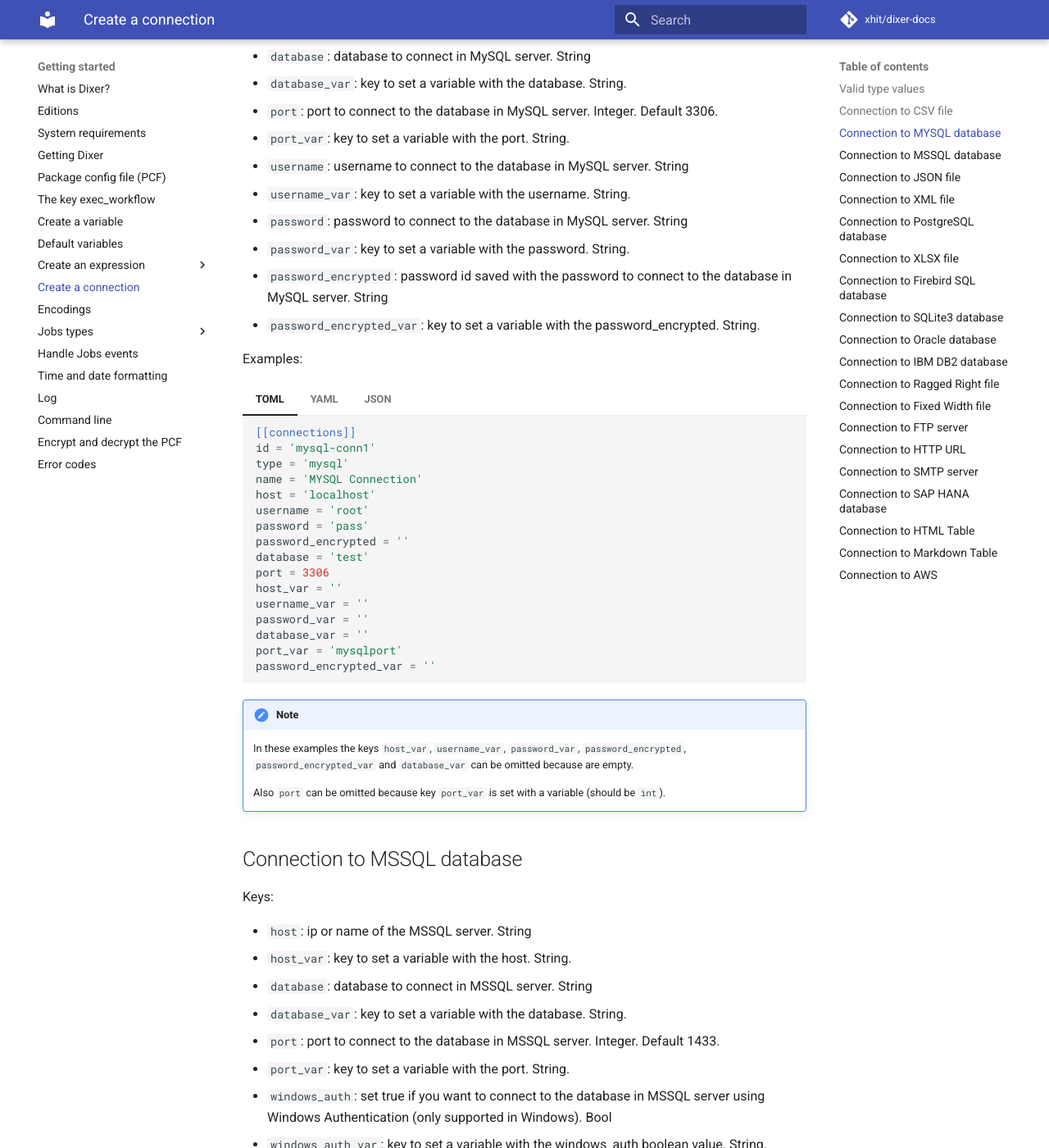
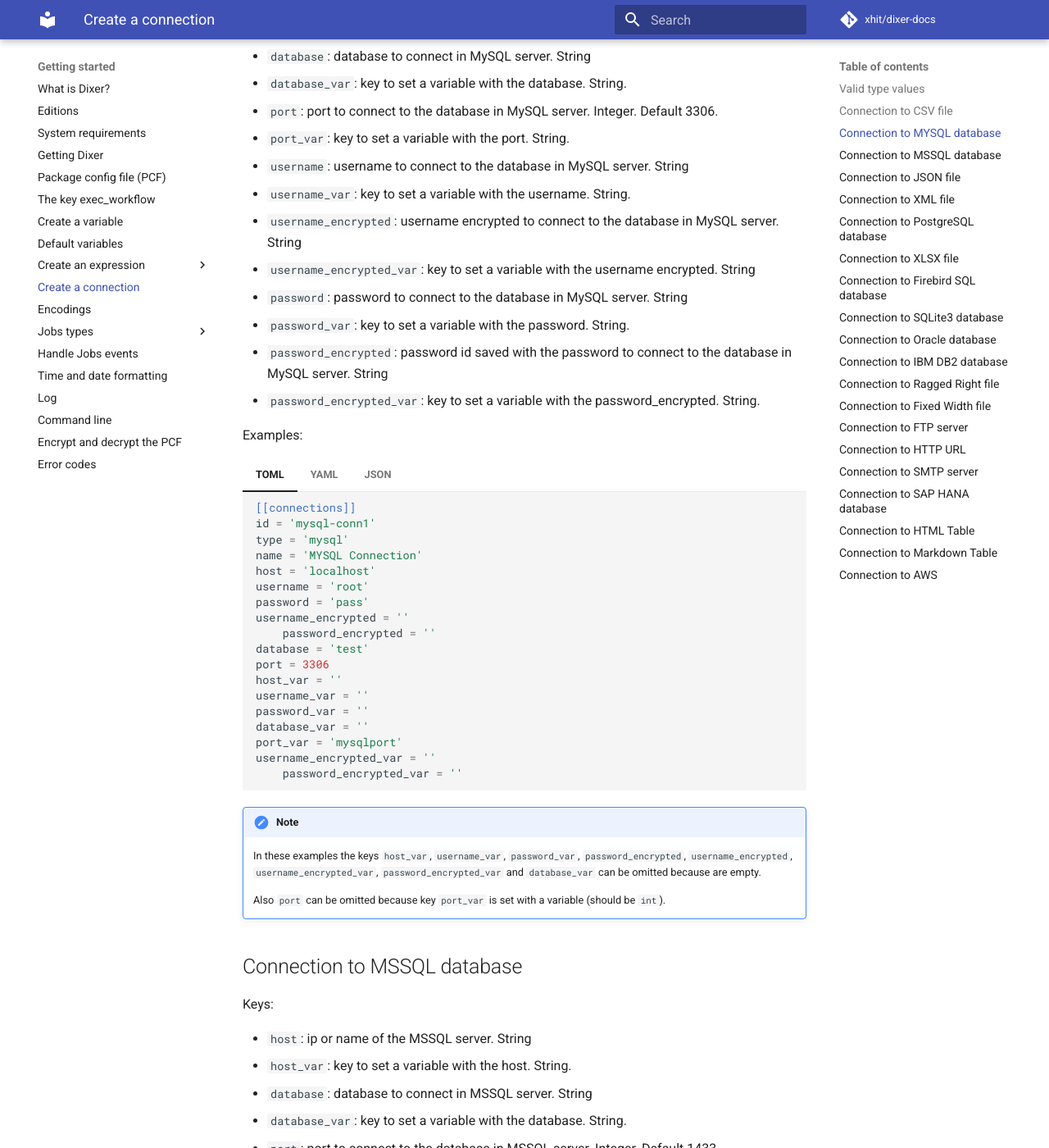
Before and after one commit to Dixer-ETL/dixer-docs, an MkDocs documentation site: the page built from docs/documentation/Create-a-connection.md, in a window 1280 px wide and 1400 px high, scrolled down 2511 px. Shown: the whole window at 82% size. Built offline with MkDocs 1.6.1 and Material for MkDocs 9.7.7, drawn with Linux system fonts in a browser that asks for light colours; comment, search, counter and statistics services are not loaded; some of the changed text lies outside the part shown.

Commit message:
Updates connections an added fixed bug

````diff
--- a/docs/documentation/Create-a-connection.md
+++ b/docs/documentation/Create-a-connection.md
@@ -120,6 +120,8 @@ Keys:
 - `port_var`: key to set a variable with the port. String.
 - `username`: username to connect to the database in MySQL server. String
 - `username_var`: key to set a variable with the username. String.
+- `username_encrypted`: username encrypted to connect to the database in MySQL server. String
+- `username_encrypted_var`: key to set a variable with the username encrypted. String
 - `password`: password to connect to the database in MySQL server. String
 - `password_var`: key to set a variable with the password. String.
 - `password_encrypted`: password id saved with the password to connect to the database in MySQL server. String
@@ -136,7 +138,8 @@ Examples:
     host = 'localhost'
     username = 'root'
     password = 'pass'
-    password_encrypted = ''
+    username_encrypted = ''
+		password_encrypted = ''
     database = 'test'
     port = 3306
     host_var = ''
@@ -144,7 +147,8 @@ Examples:
     password_var = ''
     database_var = ''
     port_var = 'mysqlport'
-    password_encrypted_var = ''
+    username_encrypted_var = ''
+		password_encrypted_var = ''
     ```
 
 === "YAML"
@@ -156,7 +160,8 @@ Examples:
         host: localhost
         username: root
         password: pass
-        password_encrypted: ''
+        username_encrypted: ''
+				password_encrypted: ''
         database: test
         port: 3306
         host_var: ''
@@ -164,7 +169,8 @@ Examples:
         password_var: ''
         database_var: ''
         port_var: mysqlport
-        password_encrypted_var: ''
+        username_encrypted_var: ''
+				password_encrypted_var: ''
     ```
 
 === "JSON"
@@ -177,7 +183,8 @@ Examples:
           "host": "localhost",
           "username": "root",
           "password": "pass",
-          "password_encrypted": "",
+          "username_encrypted": "",
+					"password_encrypted": "",
           "database": "test",
           "port": 3306,
           "host_var": "",
@@ -185,13 +192,14 @@ Examples:
           "password_var": "",
           "database_var": "",
           "port_var": "mysqlport",
-          "password_encrypted_var": "",
-        }
-      ]
-    ```
-
-!!! note
-    In these examples the keys `host_var`, `username_var`, `password_var`, `password_encrypted`, `password_encrypted_var` and `database_var` can be omitted because are empty.
+          "username_encrypted_var": "",
+					"password_encrypted_var": "",
+        }
+      ]
+    ```
+
+!!! note
+    In these examples the keys `host_var`, `username_var`, `password_var`, `password_encrypted`, `username_encrypted`, `username_encrypted_var`, `password_encrypted_var` and `database_var` can be omitted because are empty.
 
     Also `port` can be omitted because key `port_var` is set with a variable (should be `int`).
 
@@ -226,7 +234,8 @@ Examples:
     windows_auth = true
     username = 'test'
     password = 'pass'
-    password_encrypted = ''
+    username_encrypted = ''
+		password_encrypted = ''
     database = 'testdb'
     port = 1433
     host_var = ''
@@ -234,7 +243,8 @@ Examples:
     password_var = ''
     database_var = ''
     port_var = 'mssqlport'
-    password_encrypted_var = ''
+    username_encrypted_var = ''
+		password_encrypted_var = ''
     windows_auth_var = ''
     ```
 
@@ -248,7 +258,8 @@ Examples:
         windows_auth: true
         username: test
         password: pass
-        password_encrypted: ''
+        username_encrypted: ''
+				password_encrypted: ''
         database: testdb
         port: 1433
         host_var: ''
@@ -256,7 +267,8 @@ Examples:
         password_var: ''
         database_var: ''
         port_var: mssqlport
-        password_encrypted_var: ''
+        username_encrypted_var: ''
+				password_encrypted_var: ''
         windows_auth_var: ''
     ```
 
@@ -271,7 +283,8 @@ Examples:
           "windows_auth": true,
           "username": "test",
           "password": "pass",
-          "password_encrypted": "",
+          "username_encrypted": "",
+					"password_encrypted": "",
           "database": "testdb",
           "port": 1433,
           "host_var": "",
@@ -279,7 +292,8 @@ Examples:
           "password_var": "",
           "database_var": "",
           "port_var": "mssqlport",
-          "password_encrypted_var": "",
+          "username_encrypted_var": "",
+					"password_encrypted_var": "",
           "windows_auth_var": ""
         }
       ]
@@ -536,7 +550,8 @@ Examples:
     host = 'localhost'
     username = 'test'
     password = 'pass'
-    password_encrypted = ''
+    username_encrypted = ''
+		password_encrypted = ''
     database = 'testdb'
     port = 5432
     host_var = ''
@@ -544,7 +559,8 @@ Examples:
     password_var = ''
     database_var = ''
     port_var = ''
-    password_encrypted_var = ''
+    username_encrypted_var = ''
+		password_encrypted_var = ''
     ```
 
 === "YAML"
@@ -556,7 +572,8 @@ Examples:
         host: localhost
         username: test
         password: pass
-        password_encrypted: ''
+        username_encrypted: ''
+				password_encrypted: ''
         database: testdb
         port: 5432
         host_var: ''
@@ -564,7 +581,8 @@ Examples:
         password_var: ''
         database_var: ''
         port_var: ''
-        password_encrypted_var: ''
+        username_encrypted_var: ''
+				password_encrypted_var: ''
     ```
 
 === "JSON"
@@ -577,7 +595,8 @@ Examples:
           "host": "localhost",
           "username": "test",
           "password": "pass",
-          "password_encrypted": "",
+          "username_encrypted": "",
+					"password_encrypted": "",
           "database": "testdb",
           "port": 5432,
           "host_var": "",
@@ -585,13 +604,14 @@ Examples:
           "password_var": "",
           "database_var": "",
           "port_var": "",
-          "password_encrypted_var": ""
-        }
-      ]
-    ```
-
-!!! note
-    In these examples the keys `port_var`, `host_var`, `username_var`, `password_var`, `password_encrypted`, `password_encrypted_var` and `database_var` can be omitted because are empty.
+          "username_encrypted_var": "",
+					"password_encrypted_var": ""
+        }
+      ]
+    ```
+
+!!! note
+    In these examples the keys `port_var`, `host_var`, `username_var`, `password_var`, `password_encrypted`, `username_encrypted`, `username_encrypted_var`, `password_encrypted_var` and `database_var` can be omitted because are empty.
 
 ## Connection to XLSX file
 
@@ -674,7 +694,8 @@ Examples:
     host = 'localhost'
     username = 'test'
     password = 'pass'
-    password_encrypted = ''
+    username_encrypted = ''
+		password_encrypted = ''
     database = 'C:/db/testdb.fdb'
     port = 3050
     host_var = ''
@@ -682,7 +703,8 @@ Examples:
     password_var = ''
     database_var = ''
     port_var = ''
-    password_encrypted_var = ''
+    username_encrypted_var = ''
+		password_encrypted_var = ''
     ```
 
 === "YAML"
@@ -694,7 +716,8 @@ Examples:
         host: localhost
         username: test
         password: pass
-        password_encrypted: ''
+        username_encrypted: ''
+				password_encrypted: ''
         database: 'C:/db/testdb.fdb'
         port: 3050
         host_var: ''
@@ -702,7 +725,8 @@ Examples:
         password_var: ''
         database_var: ''
         port_var: ''
-        password_encrypted_var: ''
+        username_encrypted_var: ''
+				password_encrypted_var: ''
     ```
 
 === "JSON"
@@ -715,7 +739,8 @@ Examples:
           "host": "localhost",
           "username": "test",
           "password": "pass",
-          "password_encrypted": "",
+          "username_encrypted": "",
+					"password_encrypted": "",
           "database": "C:/db/testdb.fdb",
           "port": 3050,
           "host_var": "",
@@ -723,13 +748,14 @@ Examples:
           "password_var": "",
           "database_var": "",
           "port_var": "",
-          "password_encrypted_var": ""
-        }
-      ]
-    ```
-
-!!! note
-    In these examples the keys `port_var`, `host_var`, `username_var`, `password_var`, `password_encrypted`, `password_encrypted_var` and `database_var` can be omitted because are empty.
+          "username_encrypted_var": "",
+					"password_encrypted_var": ""
+        }
+      ]
+    ```
+
+!!! note
+    In these examples the keys `port_var`, `host_var`, `username_var`, `password_var`, `password_encrypted`, `username_encrypted`, `username_encrypted_var`, `password_encrypted_var` and `database_var` can be omitted because are empty.
 
 ## Connection to SQLite3 database
 
@@ -804,7 +830,8 @@ Examples:
     host = 'localhost'
     username = 'test'
     password = 'pass'
-    password_encrypted = ''
+    username_encrypted = ''
+		password_encrypted = ''
     servicename = 'XE'
     port = 1521
     host_var = ''
@@ -812,7 +839,8 @@ Examples:
     password_var = ''
     servicename_var = ''
     port_var = ''
-    password_encrypted_var = ''
+    username_encrypted_var = ''
+		password_encrypted_var = ''
     ```
 
 === "YAML"
@@ -824,7 +852,8 @@ Examples:
         host: localhost
         username: test
         password: pass
-        password_encrypted: ''
+        username_encrypted: ''
+				password_encrypted: ''
         servicename: 'XE'
         port: 1521
         host_var: ''
@@ -832,7 +861,8 @@ Examples:
         password_var: ''
         servicename_var: ''
         port_var: ''
-        password_encrypted_var: ''
+        username_encrypted_var: ''
+				password_encrypted_var: ''
     ```
 
 === "JSON"
@@ -845,7 +875,8 @@ Examples:
           "host": "localhost",
           "username": "test",
           "password": "pass",
-          "password_encrypted": "",
+          "username_encrypted": "",
+					"password_encrypted": "",
           "servicename": "XE",
           "port": 1521,
           "host_var": "",
@@ -853,13 +884,14 @@ Examples:
           "password_var": "",
           "servicename_var": "",
           "port_var": "",
-          "password_encrypted_var": ""
-        }
-      ]
-    ```
-
-!!! note
-    In these examples the keys `port_var`, `host_var`, `username_var`, `password_var`, `password_encrypted`, `password_encrypted_var` and `servicename_var` can be omitted because are empty.
+          "username_encrypted_var": "",
+					"password_encrypted_var": ""
+        }
+      ]
+    ```
+
+!!! note
+    In these examples the keys `port_var`, `host_var`, `username_var`, `password_var`, `password_encrypted`, `username_encrypted`, `username_encrypted_var`, `password_encrypted_var` and `servicename_var` can be omitted because are empty.
 
 ## Connection to IBM DB2 database
 
@@ -891,7 +923,8 @@ Examples:
     host = 'localhost'
     username = 'test'
     password = 'pass'
-    password_encrypted = ''
+    username_encrypted = ''
+		password_encrypted = ''
     database = 'SAMPLE'
     schema = 'SCHEMATEST'
     port = 50000
@@ -900,7 +933,8 @@ Examples:
     password_var = ''
     database_var = ''
     port_var = ''
-    password_encrypted_var = ''
+    username_encrypted_var = ''
+		password_encrypted_var = ''
     schema_var = ''
     ```
 
@@ -913,7 +947,8 @@ Examples:
         host: localhost
         username: test
         password: pass
-        password_encrypted: ''
+        username_encrypted: ''
+				password_encrypted: ''
         database: 'SAMPLE'
         schema: 'SCHEMATEST'
         port: 50000
@@ -922,7 +957,8 @@ Examples:
         password_var: ''
         database_var: ''
         port_var: ''
-        password_encrypted_var: ''
+        username_encrypted_var: ''
+				password_encrypted_var: ''
         schema_var: ''
     ```
 
@@ -936,7 +972,8 @@ Examples:
           "host": "localhost",
           "username": "test",
           "password": "pass",
-          "password_encrypted": "",
+          "username_encrypted": "",
+					"password_encrypted": "",
           "database": "SAMPLE",
           "schema": "SCHEMATEST",
           "port": 50000,
@@ -945,14 +982,15 @@ Examples:
           "password_var": "",
           "database_var": "",
           "port_var": "",
-          "password_encrypted_var": "",
+          "username_encrypted_var": "",
+					"password_encrypted_var": "",
           "schema_var": ""
         }
       ]
     ```
 
 !!! note
-    In these examples the keys `port_var`, `schema_var`, `host_var`, `username_var`, `password_var`, `password_encrypted`, `password_encrypted_var` and `database_var` can be omitted because are empty.
+    In these examples the keys `port_var`, `schema_var`, `host_var`, `username_var`, `password_var`, `password_encrypted`, `username_encrypted`, `username_encrypted_var`, `password_encrypted_var` and `database_var` can be omitted because are empty.
 
 ## Connection to Ragged Right file
 
@@ -1135,14 +1173,16 @@ Examples:
     port = 21
     username = 'test'
     password = 'pass'
-    password_encrypted = ''
+    username_encrypted = ''
+		password_encrypted = ''
     connect_timeout = 15
     host_var = ''
     port_var = ''
     username_var = ''
     password_var = ''
     connect_timeout_var = ''
-    password_encrypted_var = ''
+    username_encrypted_var = ''
+		password_encrypted_var = ''
     ```
 
 === "YAML"
@@ -1155,14 +1195,16 @@ Examples:
         port: 21
         username: test
         password: pass
-        password_encrypted: ''
+        username_encrypted: ''
+				password_encrypted: ''
         connect_timeout: 15
         host_var: ''
         port_var: ''
         username_var: ''
         password_var: ''
         connect_timeout_var: ''
-        password_encrypted_var: ''
+        username_encrypted_var: ''
+				password_encrypted_var: ''
     ```
 
 === "JSON"
@@ -1176,20 +1218,22 @@ Examples:
           "port": 21,
           "username": "test",
           "password": "pass",
-          "password_encrypted": "",
+          "username_encrypted": "",
+					"password_encrypted": "",
           "connect_timeout": 15,
           "host_var": "",
           "port_var": "",
           "username_var": "",
           "password_var": "",
           "connect_timeout_var": "",
-          "password_encrypted_var": ""
-        }
-      ]
-    ```
-
-!!! note
-In these examples the keys `connect_timeout_var`, `host_var`, `username_var`, `password_var`, `password_encrypted`, `password_encrypted_var` and `port_var` can be omitted because are empty.
+          "username_encrypted_var": "",
+					"password_encrypted_var": ""
+        }
+      ]
+    ```
+
+!!! note
+In these examples the keys `connect_timeout_var`, `host_var`, `username_var`, `password_var`, `password_encrypted`, `username_encrypted`, `username_encrypted_var`, `password_encrypted_var` and `port_var` can be omitted because are empty.
 
 ## Connection to HTTP URL
 
@@ -1226,13 +1270,15 @@ Examples:
     url = 'http://wsgeoip.lavasoft.com/ipservice.asmx?WSDL'
     username = 'aaaaa'
     password = 'bbbbb'
-    password_encrypted = ''
+    username_encrypted = ''
+		password_encrypted = ''
     timeout = 10
     url_var = ''
     username_var = ''
     password_var = ''
     timeout_var = ''
-    password_encrypted_var = ''
+    username_encrypted_var = ''
+		password_encrypted_var = ''
     ```
 
 === "YAML"
@@ -1244,13 +1290,15 @@ Examples:
         url: 'http://wsgeoip.lavasoft.com/ipservice.asmx?WSDL'
         username: aaaaa
         password: bbbbb
-        password_encrypted: ''
+        username_encrypted: ''
+				password_encrypted: ''
         timeout: 10
         url_var: ''
         username_var: ''
         password_var: ''
         timeout_var: ''
-        password_encrypted_var: ''
+        username_encrypted_var: ''
+				password_encrypted_var: ''
     ```
 
 === "JSON"
@@ -1263,19 +1311,21 @@ Examples:
           "url": "http://wsgeoip.lavasoft.com/ipservice.asmx?WSDL",
           "username": "aaaaa",
           "password": "bbbbb",
-          "password_encrypted": "",
+          "username_encrypted": "",
+					"password_encrypted": "",
           "timeout": 10,
           "url_var": "",
           "username_var": "",
           "password_var": "",
           "timeout_var": "",
-          "password_encrypted_var": ""
-        }
-      ]
-    ```
-
-!!! note
-    In these examples the keys `url_var`, `timeout_var`, `username_var`, `password_var`, `password_encrypted` and `password_encrypted_var` can be omitted because are empty.
+          "username_encrypted_var": "",
+					"password_encrypted_var": ""
+        }
+      ]
+    ```
+
+!!! note
+    In these examples the keys `url_var`, `timeout_var`, `username_var`, `password_var`, `password_encrypted` and `username_encrypted`, `username_encrypted_var`, `password_encrypted_var` can be omitted because are empty.
 
 ## Connection to SMTP server
 
@@ -1321,7 +1371,8 @@ Examples:
     port_var = 'port3'
     username_var = 'smtpuser'
     password_var = 'smtppass'
-    password_encrypted_var = ''
+    username_encrypted_var = ''
+		password_encrypted_var = ''
     encryption_type_var = 'encryption'
     auth_type_var = ''
     connect_timeout_var = 'connecttimeout'
@@ -1347,7 +1398,8 @@ Examples:
         port_var: port3
         username_var: smtpuser
         password_var: smtppass
-        password_encrypted_var: ''
+        username_encrypted_var: ''
+				password_encrypted_var: ''
         encryption_type_var: encryption
         auth_type_var: ''
         connect_timeout_var: connecttimeout
@@ -1374,7 +1426,8 @@ Examples:
           "port_var": "smtpport",
           "username_var": "smtpuser",
           "password_var": "smtppass",
-          "password_encrypted_var": "",
+          "username_encrypted_var": "",
+					"password_encrypted_var": "",
           "encryption_type_var": "encryption",
           "auth_type_var": "",
           "connect_timeout_var": "connecttimeout",
@@ -1386,7 +1439,7 @@ Examples:
 !!! note
     In these examples the keys  `port`, `username`, `encryption_type`, `send_timeout`, and `connect_timeout` can be omitted because keys with suffix `_var` are set.
 
-    Also the keys  `host_var`, `password_encrypted_var` and `auth_type_var` can be omitted because keys are empty.
+    Also the keys  `host_var`, `username_encrypted`, `username_encrypted_var`, `password_encrypted_var` and `auth_type_var` can be omitted because keys are empty.
 
     Also the keys  `password` and `password_var` can be omitted because key `password_encrypted` is set.
 
@@ -1418,14 +1471,16 @@ Examples:
     host = 'localhost'
     username = 'test'
     password = 'pass'
-    password_encrypted = ''
+    username_encrypted = ''
+		password_encrypted = ''
     schema = 'SCHEMATEST'
     port = 39013
     host_var = ''
     username_var = ''
     password_var = ''
     port_var = ''
-    password_encrypted_var = ''
+    username_encrypted_var = ''
+		password_encrypted_var = ''
     schema_var = ''
     ```
 
@@ -1438,14 +1493,16 @@ Examples:
         host: localhost
         username: test
         password: pass
-        password_encrypted: ''
+        username_encrypted: ''
+				password_encrypted: ''
         schema: 'SCHEMATEST'
         port: 39013
         host_var: ''
         username_var: ''
         password_var: ''
         port_var: ''
-        password_encrypted_var: ''
+        username_encrypted_var: ''
+				password_encrypted_var: ''
         schema_var: ''
     ```
 
@@ -1459,21 +1516,23 @@ Examples:
           "host": "localhost",
           "username": "test",
           "password": "pass",
-          "password_encrypted": "",
+          "username_encrypted": "",
+					"password_encrypted": "",
           "schema": "SCHEMATEST",
           "port": 39013,
           "host_var": "",
           "username_var": "",
           "password_var": "",
           "port_var": "",
-          "password_encrypted_var": "",
+          "username_encrypted_var": "",
+					"password_encrypted_var": "",
           "schema_var": ""
         }
       ]
     ```
 
 !!! note
-    In these examples the keys `port_var`, `schema_var`, `host_var`, `username_var`, `password_var`, `password_encrypted` and `password_encrypted_var` can be omitted because are empty.
+    In these examples the keys `port_var`, `schema_var`, `host_var`, `username_var`, `password_var`, `password_encrypted` and `username_encrypted`, `username_encrypted_var`, `password_encrypted_var` can be omitted because are empty.
 
 ## Connection to HTML Table
 
@@ -1606,10 +1665,12 @@ Examples:
     region = 'us-east-2'
     access_key_id = 'ACCESSKEYID'
     secret_access_key = 'SECRETACCESSKEY'
+    access_key_id_encrypted = ''
     secret_access_key_encrypted = ''
     region_var = ''
     access_key_id_var = ''
     secret_access_key_var = ''
+    access_key_id_encrypted_var = ''
     secret_access_key_encrypted_var = ''
     ```
 
@@ -1622,10 +1683,12 @@ Examples:
         region: 'us-east-2'
         access_key_id: ACCESSKEYID
         secret_access_key: SECRETACCESSKEY
+        access_key_id_encrypted: ''
         secret_access_key_encrypted: ''
         region_var: ''
         access_key_id_var: ''
         secret_access_key_var: ''
+        access_key_id_encrypted_var: ''
         secret_access_key_encrypted_var: ''
     ```
 
@@ -1639,14 +1702,16 @@ Examples:
           "region": "us-east-2",
           "access_key_id": "ACCESSKEYID",
           "secret_access_key": "SECRETACCESSKEY",
+          "access_key_id_encrypted": "",
           "secret_access_key_encrypted": "",
           "region_var": "",
           "access_key_id_var": "",
           "secret_access_key_var": "",
+          "access_key_id_encrypted_var": "",
           "secret_access_key_encrypted_var": ""
         }
       ]
     ```
 
 !!! note
-In these examples the keys `secret_access_key_encrypted`, `region_var`, `access_key_id_var`, `secret_access_key_var`, `secret_access_key_encrypted_var` can be omitted because are empty.
+In these examples the keys `secret_access_key_encrypted`, `region_var`, `access_key_id_var`, `secret_access_key_var`, `secret_access_key_encrypted_var`, `access_key_id_encrypted`, `access_key_id_encrypted_var` can be omitted because are empty.
````
Also changed, not shown: docs/Changelog.md (+2 -0 lines).
